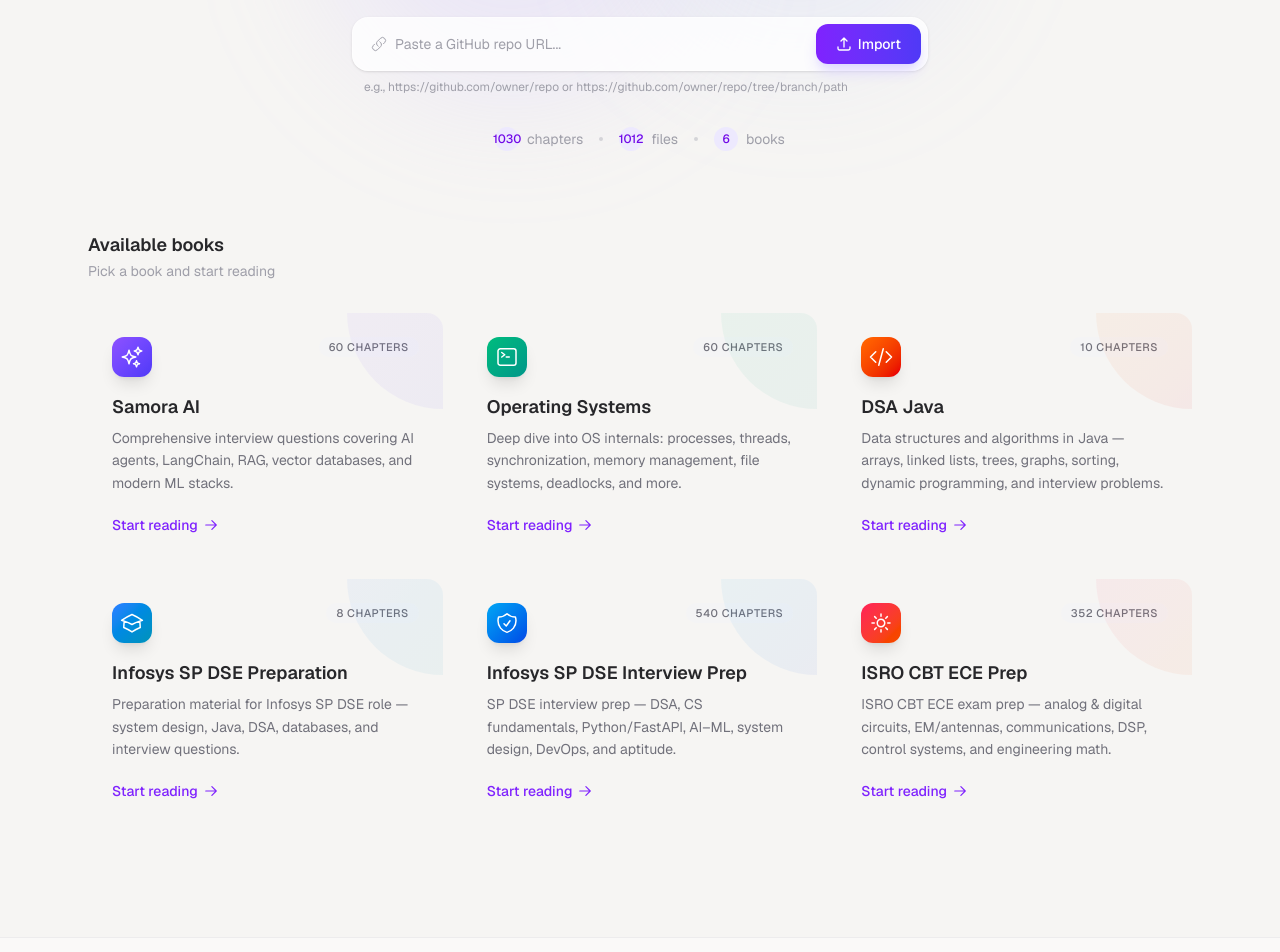
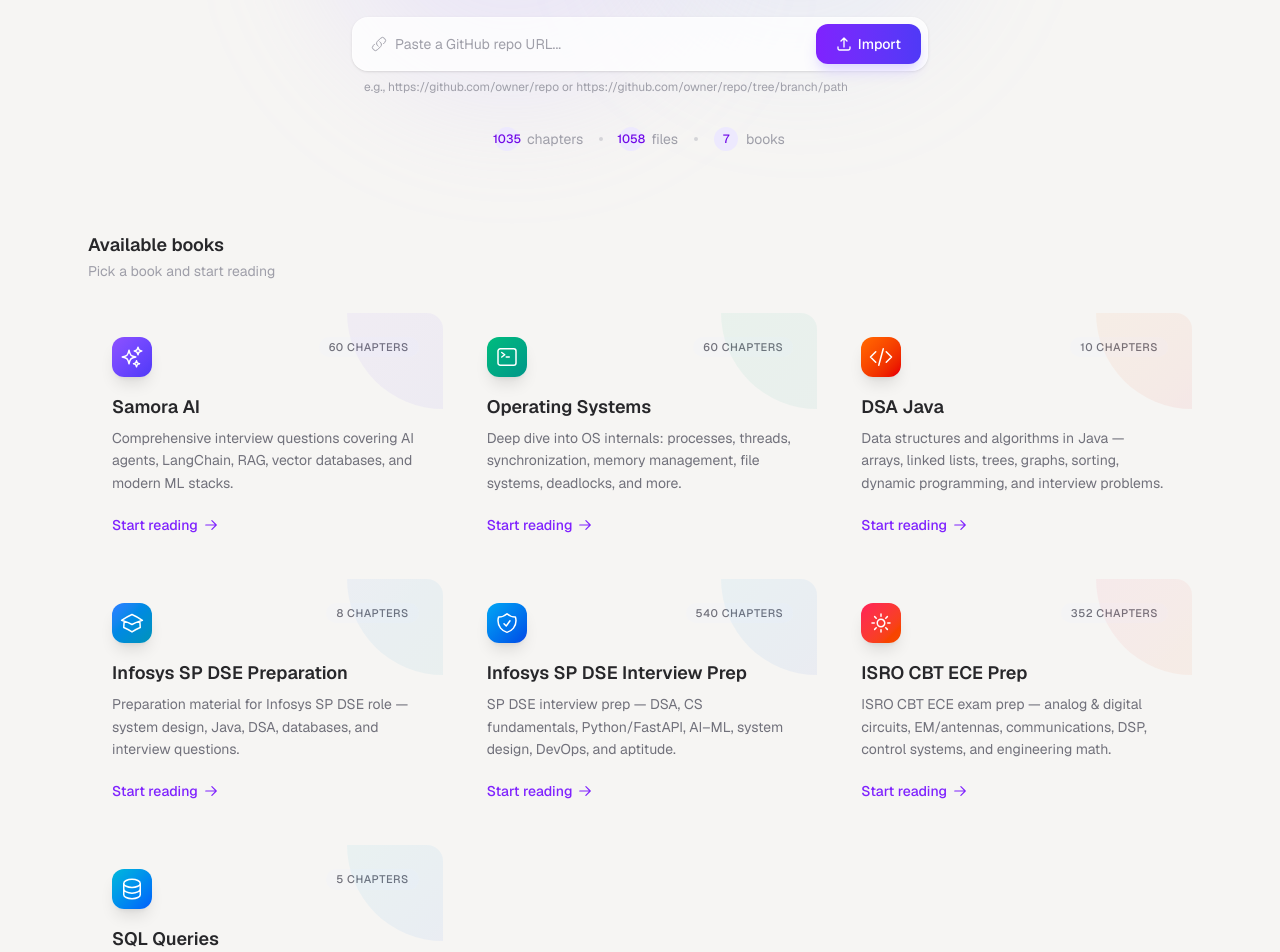
Before and after one commit to aayush598/md-book, a Next.js app: page / in a window 1280 px wide. Shown: the part 460-1412 px from the top of the page. Built offline with nearby package versions, Linux system fonts and the light colour scheme.

Commit message:
feat: add SQL Queries book configuration and corresponding icon

```diff
--- a/app/page.tsx
+++ b/app/page.tsx
@@ -82,6 +82,19 @@
     icon: (
       <svg className="h-6 w-6" fill="none" viewBox="0 0 24 24" stroke="currentColor" strokeWidth={1.5}>
         <path strokeLinecap="round" strokeLinejoin="round" d="M12 3v2.25m6.364.386l-1.591 1.591M21 12h-2.25m-.386 6.364l-1.591-1.591M12 18.75V21m-4.773-4.227l-1.591 1.591M5.25 12H3m4.227-4.773L5.636 5.636M15.75 12a3.75 3.75 0 11-7.5 0 3.75 3.75 0 017.5 0z" />
+      </svg>
+    ),
+  },
+  {
+    id: "sql-queries",
+    name: "SQL Queries",
+    description: "SQL interview mastery — fundamentals, joins, window functions, schema design, query optimization, and FAANG-style scenario playbooks.",
+    chapters: 5,
+    files: 46,
+    gradient: "from-cyan-500 to-blue-600",
+    icon: (
+      <svg className="h-6 w-6" fill="none" viewBox="0 0 24 24" stroke="currentColor" strokeWidth={1.5}>
+        <path strokeLinecap="round" strokeLinejoin="round" d="M20.25 6.375c0 2.278-3.694 4.125-8.25 4.125S3.75 8.653 3.75 6.375m16.5 0c0-2.278-3.694-4.125-8.25-4.125S3.75 4.097 3.75 6.375m16.5 0v11.25c0 2.278-3.694 4.125-8.25 4.125s-8.25-1.847-8.25-4.125V6.375m16.5 5.625c0 2.278-3.694 4.125-8.25 4.125s-8.25-1.847-8.25-4.125" />
       </svg>
     ),
   },
--- a/lib/github.ts
+++ b/lib/github.ts
@@ -71,6 +71,14 @@
     path: "Infosys-SP-DSE-Interview-Prep",
     name: "Infosys SP DSE Interview Prep",
     id: "infosys-sp-dse-interview",
+  },
+  {
+    owner: "aayush598",
+    repo: "learn-techstacks",
+    branch: "main",
+    path: "subject/sql-queries",
+    name: "SQL Queries",
+    id: "sql-queries",
   },
   {
     owner: "aayush598",
```
